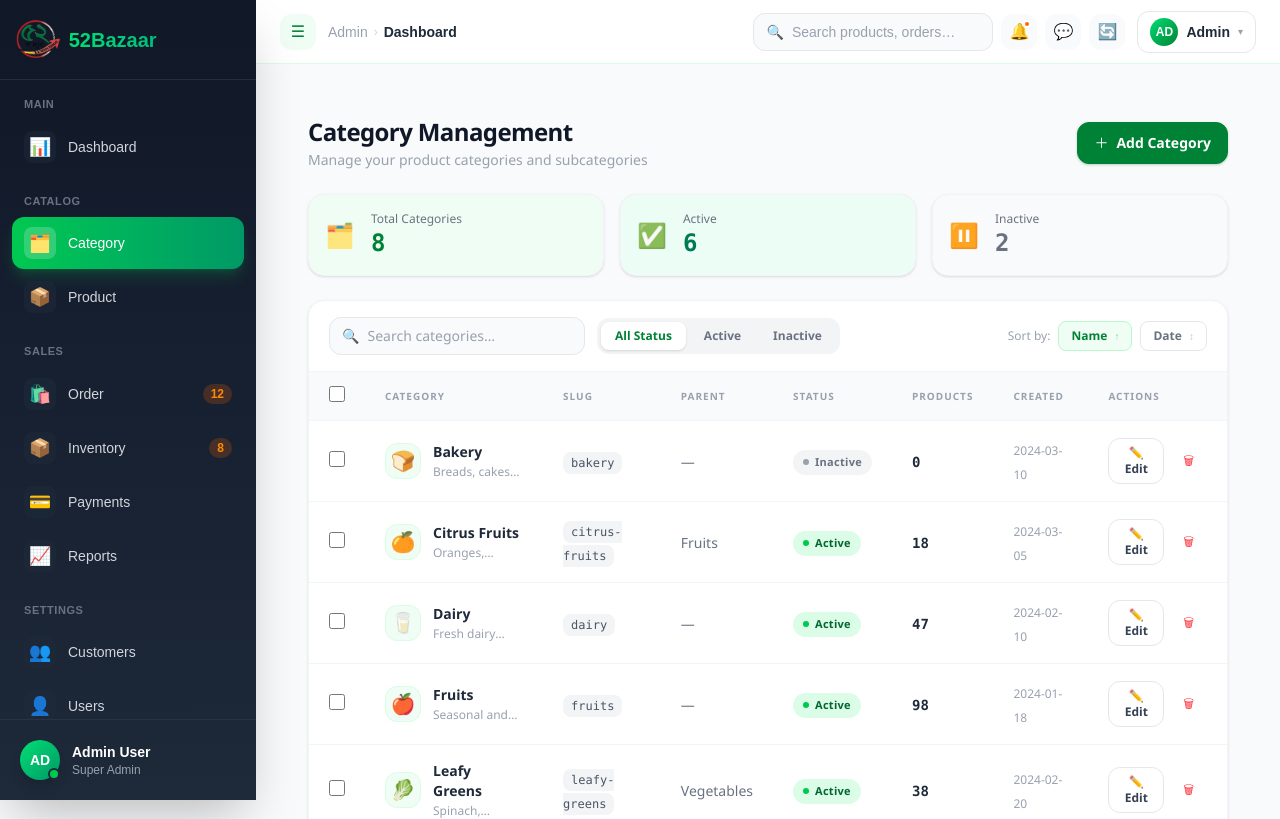
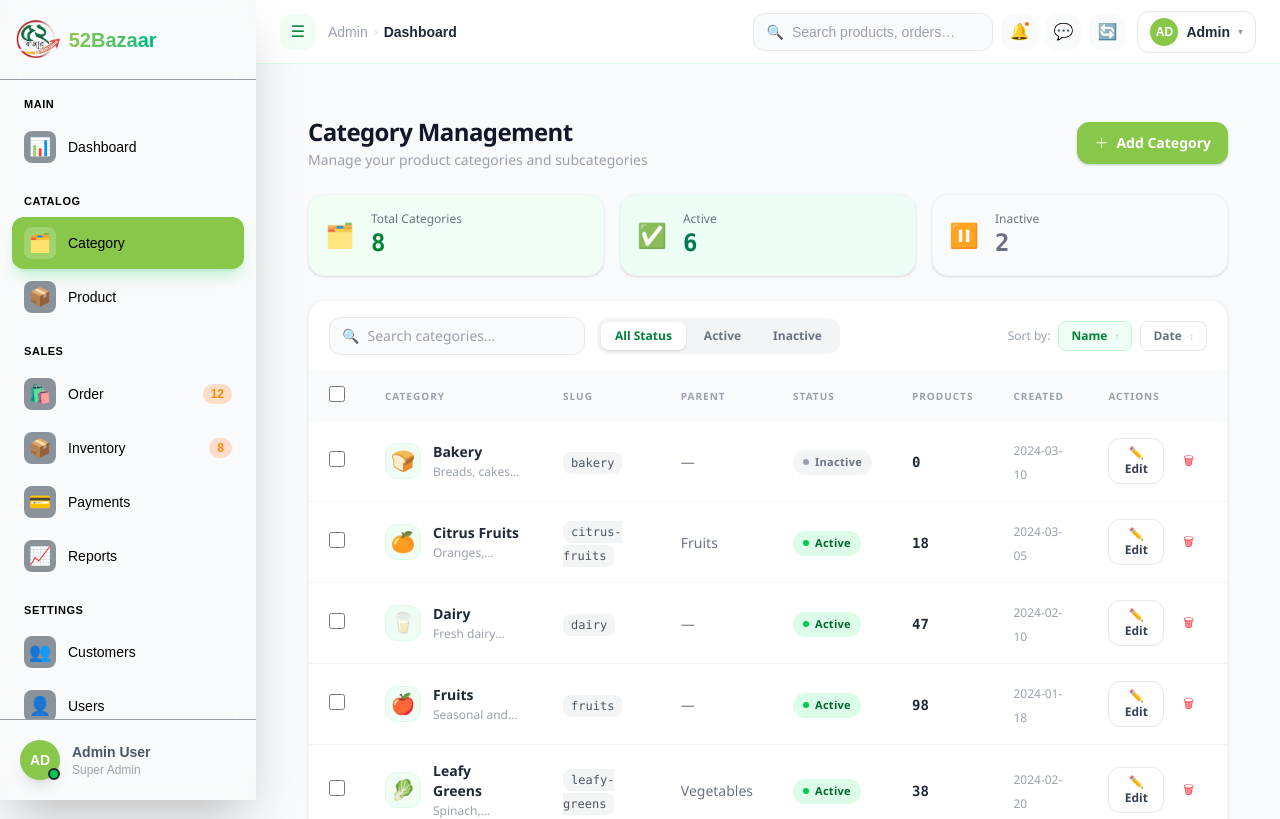
Before and after one commit to sahebbali/52bazaar-admin, a React (Vite) app: page /admin/categories in a window 1280 px wide. Shown: the top 819 px of the page. Built offline with nearby package versions, Linux system fonts and the light colour scheme.

Commit message:
fix some issue

```diff
--- a/src/layout/NavItem.jsx
+++ b/src/layout/NavItem.jsx
@@ -27,8 +27,8 @@ export default function NavItem({
           ${collapsed ? "justify-center" : ""}
           ${
             active
-              ? "bg-gradient-to-r from-green-500 to-emerald-600 text-white shadow-lg shadow-green-500/20"
-              : "text-gray-300 hover:bg-white/10 hover:text-white"
+              ? "bg-(--color-primary) text-black shadow-lg shadow-green-500/20"
+              : "text-black hover:bg-(--color-primary-hover) hover:text-white"
           }
         `}
       >
@@ -52,7 +52,7 @@ export default function NavItem({
               <span
                 className={`
                   ml-2 px-2 py-0.5 text-xs font-bold rounded-full flex-shrink-0
-                  ${active ? "bg-white/20 text-white" : "bg-orange-500/20 text-orange-400"}
+                  ${active ? "bg-white/20 text-gray-400" : "bg-orange-500/20 text-orange-400"}
                 `}
               >
                 {item.badge}
@@ -61,7 +61,7 @@ export default function NavItem({
 
             {item.sub && (
               <svg
-                className="w-4 h-4 ml-1 flex-shrink-0 text-gray-400"
+                className="w-4 h-4 ml-1 flex-shrink-0 text-black"
                 fill="none"
                 stroke="currentColor"
                 viewBox="0 0 24 24"
@@ -83,7 +83,7 @@ export default function NavItem({
             role="tooltip"
             className="
               absolute left-full ml-3 px-2.5 py-1.5 rounded-lg
-              bg-gray-900 text-white text-xs whitespace-nowrap
+              bg-gray-900 text-black text-xs whitespace-nowrap
               opacity-0 pointer-events-none group-hover:opacity-100
               transition-opacity duration-150 z-50 shadow-xl
               border border-gray-700
--- a/src/layout/Sidebar.jsx
+++ b/src/layout/Sidebar.jsx
@@ -72,7 +72,7 @@ export default function Sidebar({
 
       <aside
         className={`
-          bg-gradient-to-b from-gray-900 to-gray-800
+          bg-white/10 backdrop-blur-lg text-gray-950
           flex flex-col shadow-2xl
           transition-all duration-300 ease-in-out
           ${positionClasses}
@@ -88,8 +88,8 @@ export default function Sidebar({
 
         {/* Scrollable nav */}
         <nav
-          className="flex-1 overflow-y-auto py-4 px-3"
-          style={{ scrollbarWidth: "thin" }}
+          className="flex-1 overflow-y-auto scrollbar-hide py-4 px-3"
+          style={{ scrollbarWidth: "none" }}
         >
           {NAV.map(({ section, items }) => (
             <NavSection
--- a/src/layout/Sidebar/NavSection.jsx
+++ b/src/layout/Sidebar/NavSection.jsx
@@ -15,7 +15,7 @@ export default function NavSection({
   return (
     <div className="mb-5">
       {!collapsed && (
-        <p className="px-3 mb-2 text-[11px] uppercase tracking-wider font-semibold text-gray-500">
+        <p className="px-3 mb-2 text-[11px] uppercase tracking-wider font-semibold text-black">
           {section}
         </p>
       )}
--- a/src/layout/Sidebar/SidebarLogo.jsx
+++ b/src/layout/Sidebar/SidebarLogo.jsx
@@ -20,7 +20,7 @@ export default function SidebarLogo({ collapsed, isMobile, onMobileClose }) {
               alt="52Bazaar"
               className="h-11 w-auto object-contain transition-transform duration-300 group-hover:scale-105"
             />
-            <span className="text-xl font-bold bg-gradient-to-r from-green-400 to-emerald-500 bg-clip-text text-transparent">
+            <span className="text-xl font-bold bg-gradient-to-r from-(--color-primary) to-emerald-500 bg-clip-text text-transparent">
               52Bazaar
             </span>
           </Link>
--- a/src/layout/Sidebar/SidebarUser.jsx
+++ b/src/layout/Sidebar/SidebarUser.jsx
@@ -15,7 +15,7 @@ export default function SidebarUser({ collapsed }) {
       >
         {/* Avatar with online indicator */}
         <div className="relative flex-shrink-0">
-          <div className="w-10 h-10 rounded-full bg-gradient-to-br from-green-400 to-emerald-600 flex items-center justify-center text-sm font-bold text-white shadow-lg">
+          <div className="w-10 h-10 rounded-full bg-(--color-primary) flex items-center justify-center text-sm font-bold text-white shadow-lg">
             AD
           </div>
           <span className="absolute bottom-0 right-0 w-3 h-3 bg-green-500 border-2 border-gray-800 rounded-full" />
@@ -23,7 +23,7 @@ export default function SidebarUser({ collapsed }) {
 
         {!collapsed && (
           <div className="flex-1 min-w-0">
-            <p className="text-white text-sm font-semibold truncate">
+            <p className="text-gray-600 text-sm font-semibold truncate">
               Admin User
             </p>
             <p className="text-gray-400 text-xs truncate">Super Admin</p>
--- a/src/layout/Topbar.jsx
+++ b/src/layout/Topbar.jsx
@@ -25,7 +25,7 @@ export default function Topbar({ collapsed, isMobile, onToggle, activeNav }) {
       <button
         onClick={onToggle}
         aria-label="Toggle sidebar"
-        className="w-9 h-9 rounded-xl bg-green-50 hover:bg-green-600 hover:text-white text-green-700 flex items-center justify-center transition-all duration-200 flex-shrink-0 text-base"
+        className="w-9 h-9 rounded-xl cursor-pointer bg-green-50 hover:bg-(--color-primary-hover) hover:text-white text-green-700 flex items-center justify-center transition-all duration-200 flex-shrink-0 text-base"
       >
         ☰
       </button>
--- a/src/layout/Topbar/Breadcrumb.jsx
+++ b/src/layout/Topbar/Breadcrumb.jsx
@@ -8,12 +8,15 @@ export default function Breadcrumb({ activeNav }) {
   const crumbs = BREADCRUMBS[activeNav] ?? ["Admin", "Dashboard"];
 
   return (
-    <nav aria-label="breadcrumb" className="hidden sm:flex items-center gap-1.5 text-sm text-gray-400">
+    <nav
+      aria-label="breadcrumb"
+      className="hidden sm:flex items-center gap-1.5 text-sm text-gray-400"
+    >
       {crumbs.map((crumb, i) => (
         <span key={i} className="flex items-center gap-1.5">
           {i < crumbs.length - 1 ? (
             <>
-              <span className="hover:text-green-600 cursor-pointer transition-colors">
+              <span className="hover:text-(--color-primary) cursor-pointer transition-colors">
                 {crumb}
               </span>
               <span className="text-gray-300 text-xs select-none">›</span>
--- a/src/layout/Topbar/SearchBar.jsx
+++ b/src/layout/Topbar/SearchBar.jsx
@@ -13,10 +13,12 @@ export default function SearchBar() {
       className={`
         flex items-center gap-2 rounded-xl px-3 py-2
         bg-gray-50 border transition-all duration-200
-        ${focused ? "border-green-500 ring-2 ring-green-100 w-56 md:w-64" : "border-gray-200 hover:border-green-400 w-10 md:w-60"}
+        ${focused ? "border-(--color-primary) ring-2 ring-green-100 w-56 md:w-64" : "border-gray-200 hover:border-(--color-primary) w-10 md:w-60"}
       `}
     >
-      <span className="text-gray-400 text-sm flex-shrink-0" aria-hidden>🔍</span>
+      <span className="text-gray-400 text-sm flex-shrink-0" aria-hidden>
+        🔍
+      </span>
       <input
         value={value}
         onChange={(e) => setValue(e.target.value)}
--- a/src/layout/Topbar/UserChip.jsx
+++ b/src/layout/Topbar/UserChip.jsx
@@ -5,8 +5,8 @@
  */
 export default function UserChip() {
   return (
-    <button className="flex items-center gap-2 px-3 py-1.5 border border-gray-200 hover:border-green-400 hover:bg-green-50 rounded-xl cursor-pointer transition-all ml-1">
-      <div className="w-7 h-7 rounded-full bg-gradient-to-br from-green-400 to-green-700 flex items-center justify-center text-xs font-bold text-white flex-shrink-0">
+    <button className="flex items-center gap-2 px-3 py-1.5 border border-gray-200 hover:border-(--color-primary) hover:bg-(--color-primary-hover) rounded-xl cursor-pointer transition-all ml-1">
+      <div className="w-7 h-7 rounded-full bg-(--color-primary) flex items-center justify-center text-xs font-bold text-white flex-shrink-0">
         AD
       </div>
       <span className="text-sm font-semibold text-gray-800 hidden sm:inline">
--- a/src/pages/amdin/CategoryManagement.jsx
+++ b/src/pages/amdin/CategoryManagement.jsx
@@ -226,7 +226,7 @@ function Btn({
   };
   const variants = {
     primary:
-      "bg-green-700 text-white border-green-700 hover:bg-green-800 hover:border-green-800 shadow-sm shadow-green-900/20",
+      "bg-(--color-primary) text-white border-(--color-primary) hover:bg-(--color-primary-hover) hover:border-(--color-primary-hover) shadow-sm shadow-green-900/20",
     secondary:
       "bg-white text-gray-700 border-gray-200 hover:border-gray-300 hover:bg-gray-50",
     danger:
```
Also changed, not shown: src/App.css (+10 -0 lines).
